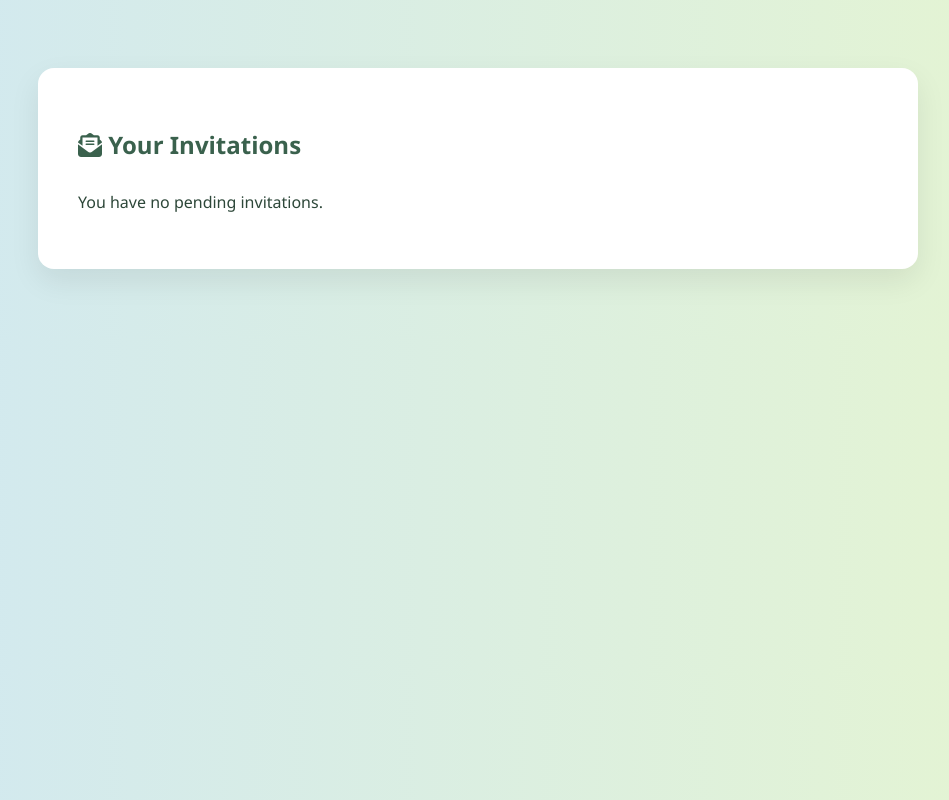
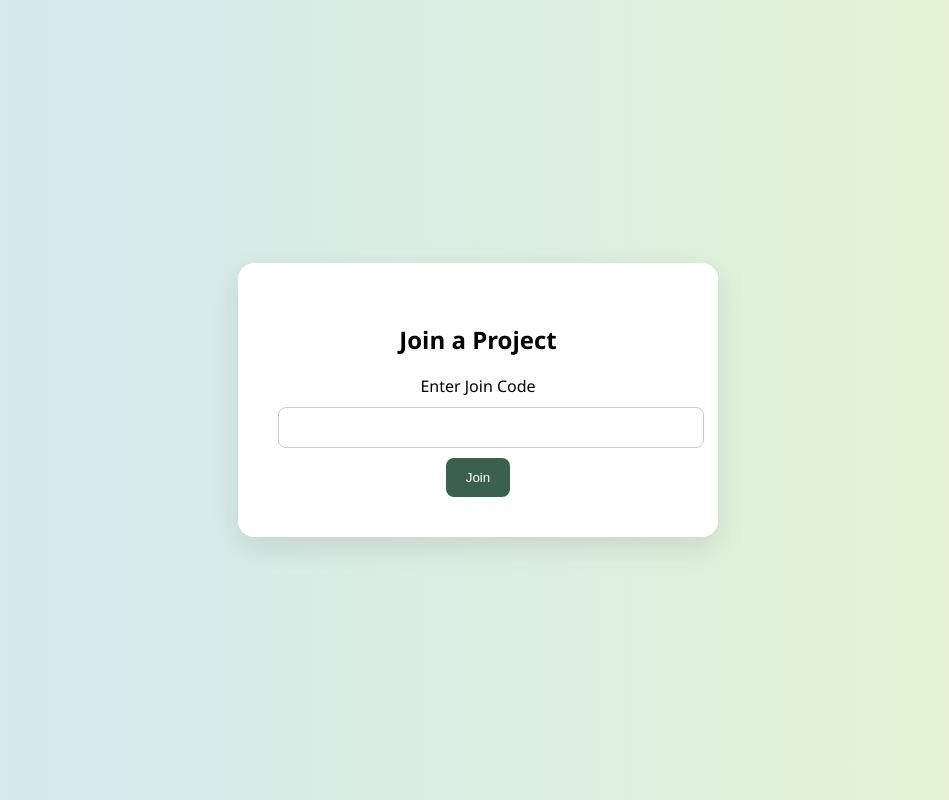
Before and after one commit to shamaiem10/Sync, a Flask app: page /join in a window 1280 px wide. Shown: the whole page, without its empty margins (162-1111 px from the left). Run offline with Flask 3, Linux system fonts and the light colour scheme; a user stored in the database is signed in.

Commit message:
Basics Done

```diff
--- a/app.py
+++ b/app.py
@@ -1,6 +1,10 @@
 from flask import Flask, render_template, session, url_for, request, redirect, flash
 import sqlite3
+import random
+import string
 from werkzeug.security import generate_password_hash, check_password_hash
+import smtplib
+from email.mime.text import MIMEText
 
 app = Flask(__name__)
 app.secret_key = 'syn-secret'  # Needed for session
@@ -110,6 +114,10 @@ def logout():
     session.clear()
     return redirect('/login')
 
+
+def generate_join_code(length=6):
+    return ''.join(random.choices(string.ascii_uppercase + string.digits, k=length))
+
 @app.route('/create', methods=['GET', 'POST'])
 def create_project():
     if 'user_id' not in session:
@@ -120,18 +128,20 @@ def create_project():
         description = request.form['description']
         deadline = request.form['deadline']
         member_emails = request.form['members'].split(',')
+        user_id = session['user_id']
 
-        user_id = session['user_id']
+        # generate random 6-character code
+        join_code = generate_join_code()
 
         conn = sqlite3.connect("data.db")
         conn.row_factory = sqlite3.Row
         c = conn.cursor()
 
-        # 1. Create project
+        # 1. Create project with join code
         c.execute("""
-            INSERT INTO projects (title, description, deadline, created_by)
-            VALUES (?, ?, ?, ?)
-        """, (title, description, deadline, user_id))
+            INSERT INTO projects (title, description, deadline, created_by, join_code)
+            VALUES (?, ?, ?, ?, ?)
+        """, (title, description, deadline, user_id, join_code))
         project_id = c.lastrowid
 
         # 2. Add creator as leader
@@ -140,29 +150,30 @@ def create_project():
             VALUES (?, ?, ?)
         """, (project_id, user_id, 'leader'))
 
-        # 3. Invite members
-        for email in member_emails:
-            email = email.strip().lower()
+        # 3. Invite members (if they exist)
+        for email_raw in member_emails:
+            email = email_raw.strip().lower()
             if email:
-                # Check if user exists
                 c.execute("SELECT id FROM users WHERE email = ?", (email,))
                 invited = c.fetchone()
                 if invited:
                     invited_user_id = invited['id']
-                    # Add to invitations
                     c.execute("""
                         INSERT INTO invitations (project_id, invited_by, invited_user_id)
                         VALUES (?, ?, ?)
                     """, (project_id, user_id, invited_user_id))
+
+                    # ✉️ Send invite email after inserting
+                    try:
+                        send_invite_email(email, title, join_code)
+                    except Exception as e:
+                        print(f"Failed to send email to {email}: {e}")
 
         conn.commit()
         conn.close()
         return redirect('/dashboard')
 
     return render_template('create_project.html')
-
-
-
 
 @app.route('/respond_invite', methods=['POST'])
 def respond_invite():
@@ -421,10 +432,76 @@ def profile():
     return render_template('profile.html', user=user)
 
 
-@app.route('/join')
-def join_project_page():
+@app.route('/join', methods=['GET', 'POST'])
+def join_project():
+    if 'user_id' not in session:
+        return redirect('/login')
 
-    return render_template("join.html")
+    if request.method == 'POST':
+        join_code = request.form.get('join_code')  # SAFER way than request.form['join_code']
+        if not join_code:
+            flash("Please enter a valid join code.")
+            return redirect('/join')
+
+
+        user_id = session['user_id']
+
+        conn = sqlite3.connect("data.db")
+        conn.row_factory = sqlite3.Row
+        c = conn.cursor()
+
+        c.execute("SELECT id FROM projects WHERE join_code = ?", (join_code,))
+        project = c.fetchone()
+
+        if not project:
+            flash("Invalid join code.")
+        else:
+            project_id = project['id']
+            # Check if user is already in project
+            c.execute("""
+                SELECT * FROM project_members
+                WHERE project_id = ? AND user_id = ?
+            """, (project_id, user_id))
+            already_member = c.fetchone()
+            if already_member:
+                flash("You are already a member of this project.")
+            else:
+                c.execute("""
+                    INSERT INTO project_members (project_id, user_id, role)
+                    VALUES (?, ?, ?)
+                """, (project_id, user_id, 'member'))
+                conn.commit()
+                flash("Successfully joined the project!")
+
+        conn.close()
+        return redirect('/dashboard')
+
+    return render_template('join.html')
+
+
+
+
+def send_invite_email(to_email, project_title, join_code):
+    sender_email = "sshabbir.bese23seecs@seecs.edu.pk"
+    sender_password = "exbx mecr mulc zmvd"
+
+    subject = "You've been invited to a Sync project!"
+    body = f"""Hi there,
+
+You've been invited to join the project: {project_title}.
+
+Use this join code to join: {join_code}
+
+Visit the site and go to 'Join Project' to enter the code.
+
+Cheers,
+The Syn Team"""
+
+    message = f"Subject: {subject}\n\n{body}"
+
+    with smtplib.SMTP_SSL("smtp.gmail.com", 465) as server:
+        server.login(sender_email, sender_password)
+        server.sendmail(sender_email, to_email, message)
 
 
 if __name__ == '__main__':
--- a/templates/join.html
+++ b/templates/join.html
@@ -1,66 +1,52 @@
 <!DOCTYPE html>
 <html>
 <head>
-  <title>Join Project – Sync</title>
-  <link rel="stylesheet" href="https://cdnjs.cloudflare.com/ajax/libs/font-awesome/6.5.0/css/all.min.css">
+  <title>Join Project – Syn</title>
   <style>
     body {
+      background: linear-gradient(to right, #d0e8f2, #e6f5d0);
       font-family: 'Segoe UI', sans-serif;
-      background: linear-gradient(to right, #d0e8f2, #e6f5d0);
-      padding: 60px;
-      color: #2d4739;
+      display: flex;
+      align-items: center;
+      justify-content: center;
+      height: 100vh;
+      margin: 0;
     }
-    .container {
-      max-width: 800px;
-      margin: auto;
-      background: #fff;
+    .form-container {
+      background: white;
       padding: 40px;
       border-radius: 16px;
-      box-shadow: 0 12px 30px rgba(0,0,0,0.08);
+      box-shadow: 0 10px 30px rgba(0,0,0,0.1);
+      max-width: 400px;
+      width: 100%;
+      text-align: center;
     }
-    h2 {
-      margin-bottom: 30px;
-      color: #3a614d;
+    input {
+      width: 100%;
+      padding: 12px;
+      margin: 10px 0;
+      border-radius: 8px;
+      border: 1px solid #ccc;
     }
-    .invite-card {
-      border: 1px solid #ccc;
-      padding: 20px;
-      margin-bottom: 20px;
-      border-radius: 12px;
-      background: #f8fef9;
-    }
-    form button {
-      background: #3a614d;
+    button {
+      background-color: #3a614d;
       color: white;
+      padding: 12px 20px;
       border: none;
-      padding: 8px 14px;
       border-radius: 8px;
-      margin-right: 10px;
       cursor: pointer;
-    }
-    form button:hover {
-      background: #2d4739;
     }
   </style>
 </head>
 <body>
-  <div class="container">
-    <h2><i class="fas fa-envelope-open-text"></i> Your Invitations</h2>
+  <div class="form-container">
+    <h2>Join a Project</h2>
+    <form method="POST">
+  <label for="join_code">Enter Join Code</label>
+  <input type="text" id="join_code" name="join_code" required>
+  <button type="submit">Join</button>
+</form>
 
-    {% if invitations %}
-      {% for invite in invitations %}
-        <div class="invite-card">
-          <p><strong>{{ invite.inviter_name }}</strong> invited you to <em>{{ invite.project_title }}</em></p>
-          <form method="POST" action="/respond_invite">
-            <input type="hidden" name="invite_id" value="{{ invite.id }}">
-            <button name="response" value="accepted">Accept</button>
-            <button name="response" value="declined">Decline</button>
-          </form>
-        </div>
-      {% endfor %}
-    {% else %}
-      <p>You have no pending invitations.</p>
-    {% endif %}
   </div>
 </body>
 </html>
--- a/templates/project_details.html
+++ b/templates/project_details.html
@@ -140,6 +140,7 @@
     <h1>{{ project['title'] }}</h1>
     <p><strong>Description:</strong> {{ project['description'] }}</p>
     <p><strong>Deadline:</strong> {{ project['deadline'] }}</p>
+    <p><strong>Join Code:</strong> {{ project['join_code'] }}</p>
 
     <div class="section">
       <h3><i class="bi bi-people-fill"></i> Project Members</h3>
```
Also changed, not shown: database_setup.py (+9 -0 lines), data.db.
